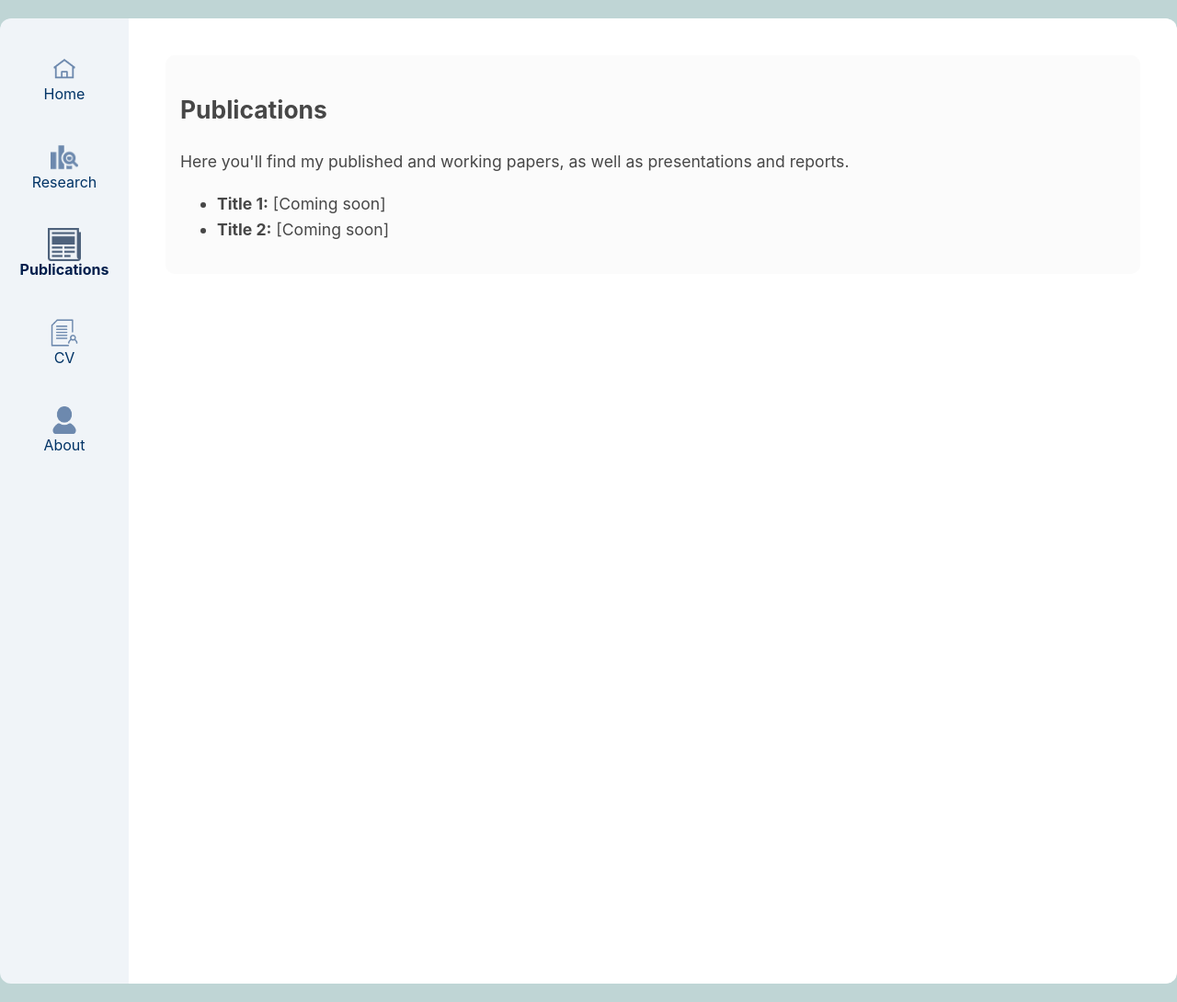
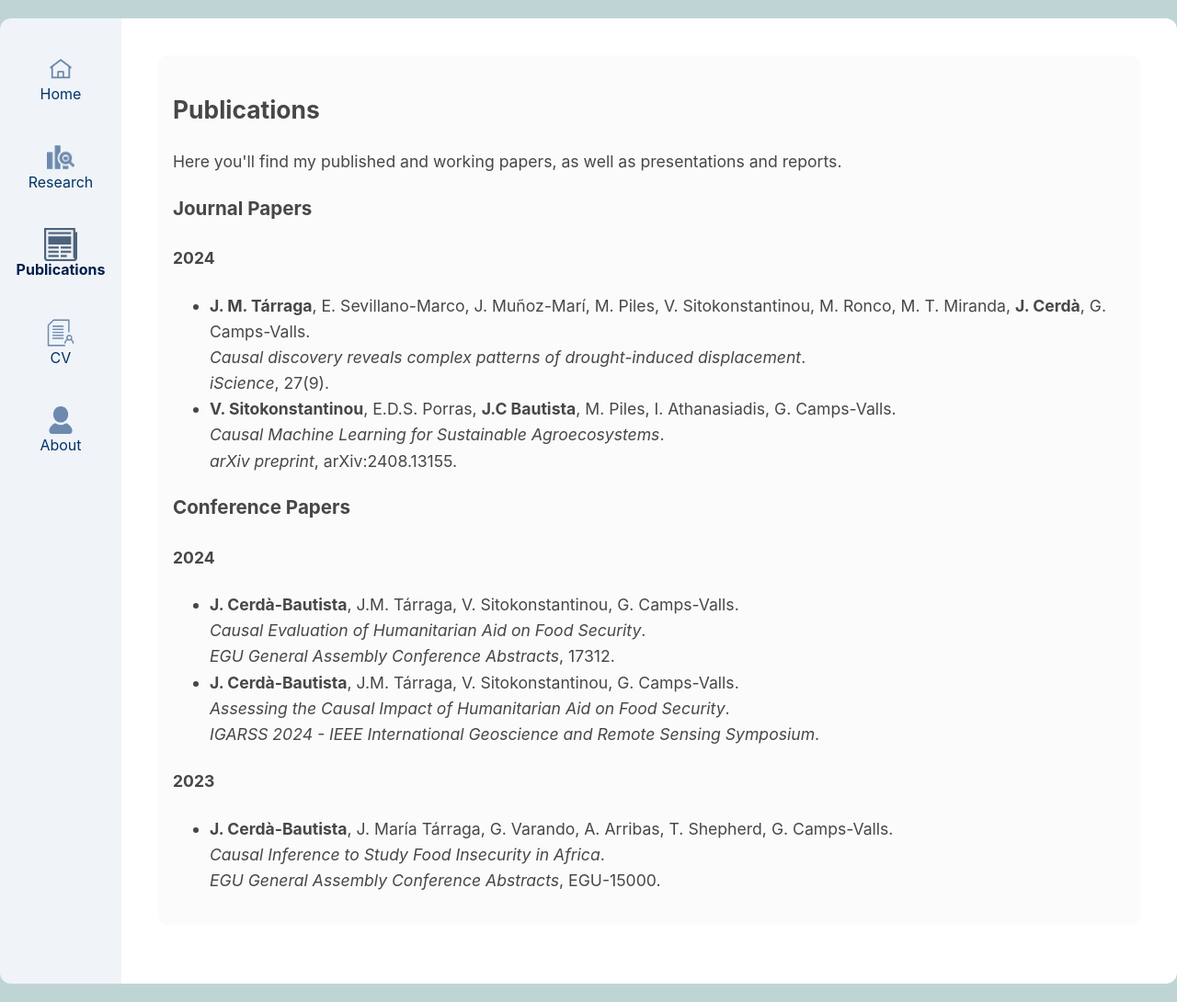
Before and after one commit to jordicbau/jordicbau.github.io, a Jekyll site: the page built from publications.md, in a window 1280 px wide. Shown: the whole page at 92% size. Built offline with Jekyll 4.4.1, drawn with Linux system fonts in a browser that asks for light colours.

Commit message:
Update publications.md

```diff
--- a/publications.md
+++ b/publications.md
@@ -6,8 +6,45 @@
 <section class="sections">
 <h1>Publications</h1>
 <p>Here you'll find my published and working papers, as well as presentations and reports.</p>
+
+<h3>Journal Papers</h3>
+
+<h4>2024</h4>
 <ul>
-  <li><strong>Title 1:</strong> [Coming soon]</li>
-  <li><strong>Title 2:</strong> [Coming soon]</li>
+  <li>
+    <strong>J. M. Tárraga</strong>, E. Sevillano-Marco, J. Muñoz-Marí, M. Piles, V. Sitokonstantinou, M. Ronco, M. T. Miranda, <strong>J. Cerdà</strong>, G. Camps-Valls.<br>
+    <em>Causal discovery reveals complex patterns of drought-induced displacement</em>.<br>
+    <em>iScience</em>, 27(9).
+  </li>
+  <li>
+    <strong>V. Sitokonstantinou</strong>, E.D.S. Porras, <strong>J.C Bautista</strong>, M. Piles, I. Athanasiadis, G. Camps-Valls.<br>
+    <em>Causal Machine Learning for Sustainable Agroecosystems</em>.<br>
+    <em>arXiv preprint</em>, arXiv:2408.13155.
+  </li>
+</ul>
+
+<h3>Conference Papers</h3>
+
+<h4>2024</h4>
+<ul>
+  <li>
+    <strong>J. Cerdà-Bautista</strong>, J.M. Tárraga, V. Sitokonstantinou, G. Camps-Valls.<br>
+    <em>Causal Evaluation of Humanitarian Aid on Food Security</em>.<br>
+    <em>EGU General Assembly Conference Abstracts</em>, 17312.
+  </li>
+  <li>
+    <strong>J. Cerdà-Bautista</strong>, J.M. Tárraga, V. Sitokonstantinou, G. Camps-Valls.<br>
+    <em>Assessing the Causal Impact of Humanitarian Aid on Food Security</em>.<br>
+    <em>IGARSS 2024 - IEEE International Geoscience and Remote Sensing Symposium</em>.
+  </li>
+</ul>
+
+<h4>2023</h4>
+<ul>
+  <li>
+    <strong>J. Cerdà-Bautista</strong>, J. María Tárraga, G. Varando, A. Arribas, T. Shepherd, G. Camps-Valls.<br>
+    <em>Causal Inference to Study Food Insecurity in Africa</em>.<br>
+    <em>EGU General Assembly Conference Abstracts</em>, EGU-15000.
+  </li>
 </ul>
 </section>
```
